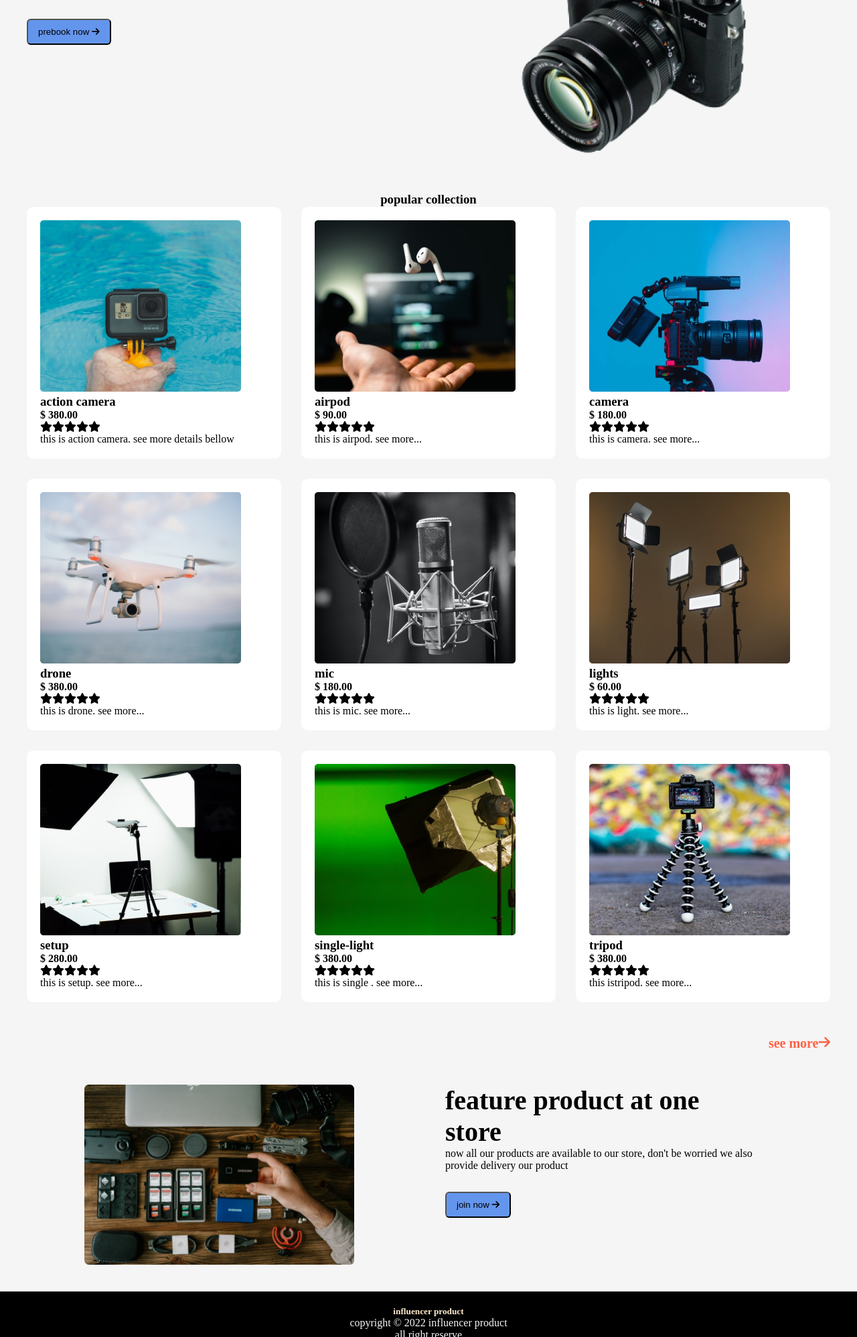
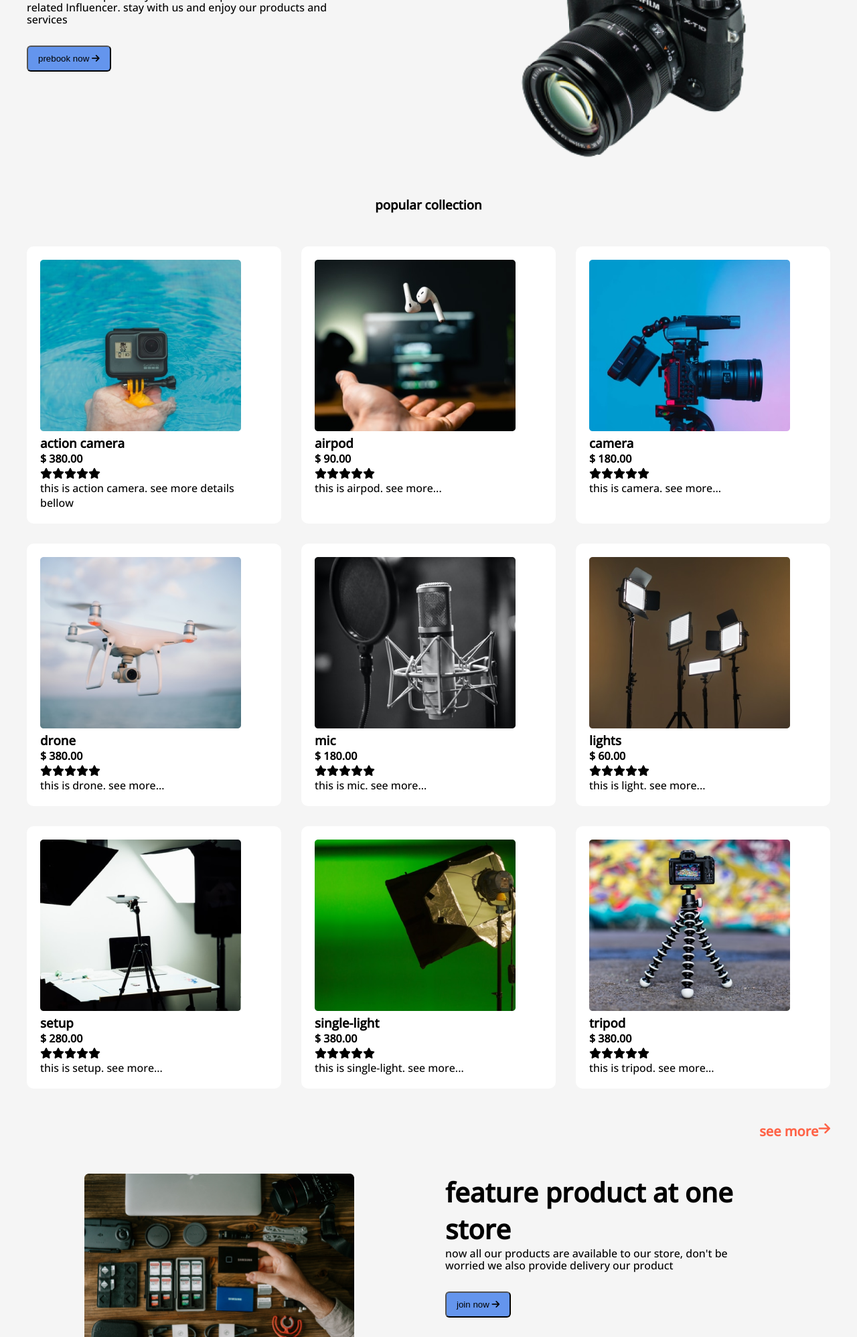
Before and after one commit to Habib255/ph-project2, a plain HTML site: page index.html in a window 1280 px wide. Shown: the part 239-2236 px from the top of the page at 67% size. Drawn offline with nearby package versions, Linux system fonts and the light colour scheme.

Commit message:
added details

```diff
--- a/index.html
+++ b/index.html
@@ -8,9 +8,15 @@
         project 2
     </title>
     <link rel="stylesheet" href="style.css">
+    <link rel="preconnect" href="https://fonts.googleapis.com">
+<link rel="preconnect" href="https://fonts.gstatic.com" crossorigin>
+<link href="https://fonts.googleapis.com/css2?family=Open+Sans:wght@500&display=swap" rel="stylesheet">
     <script src="https://kit.fontawesome.com/08f6670ef7.js" crossorigin="anonymous"></script>
+
 </head>
+
 <body>
+    <!-- ==========header========= -->
     <header>
         <nav class="container">
             <div class="small-heading">
@@ -30,26 +36,34 @@
             </div>
         </nav>
     </header>
+
+<!-- ============== 1st section =========== -->
+
     <section class="container">
-       <div class="details">
+       <div class="intro">
          <div class="banner">
             <h1>Start your Journey as Influencer</h1>
-            <p>we are here to provide you the all sevice
-                 related Influencer. stay with us and enjoy our service</p>
+            <p>we are here to provide you the all the products and services
+                 related Influencer. stay with us and enjoy our products and services</p>
                  <a href="http://" target="_blank"> <button class="button">prebook now <i class="fas fa-arrow-right"></i></button></a>
 
           </div>
-         <div class="image">
+         <div class="intro-image">
             <img src="images/main-camera.png" alt="camera dslr">
           </div>
        </div>
-    </section>
+ </section>
+
+<!-- =============== 2nd  section============= -->
+
     <section class="container">
         <h3 class="collection">popular collection</h3>
 
     </section>
 
-    <section class="container abcd">
+    <!-- =============== 3rd  section============= -->
+
+    <section class="container product-details">
         <div class="product1">
             <div class="image-div">
                  <img src="images/action.png" alt="">
@@ -61,6 +75,8 @@
                 <p>this is action camera. see more details bellow</p>
             </div>
         </div>
+
+
         <div class="product1">
             <div class="image-div">
                  <img src="images/airpod.png" alt="">
@@ -72,6 +88,8 @@
                 <p>this is airpod. see more...</p>
             </div>
         </div>
+
+
         <div class="product1">
             <div class="image-div">
                  <img src="images/camera.png" alt="">
@@ -83,6 +101,8 @@
                 <p>this is camera. see more...</p>
             </div>
         </div>
+
+
         <div class="product1">
             <div class="image-div">
                  <img src="images/drone.png" alt="">
@@ -94,6 +114,8 @@
                 <p>this is drone. see more...</p>
             </div>
         </div>
+
+
         <div class="product1">
             <div class="image-div">
                  <img src="images/mic.png" alt="">
@@ -105,6 +127,8 @@
                 <p>this is mic. see more...</p>
             </div>
         </div>
+
+
         <div class="product1">
             <div class="image-div">
                  <img src="images/lights.png" alt="">
@@ -116,6 +140,8 @@
                 <p>this is light. see more...</p>
             </div>
         </div>
+
+
         <div class="product1">
             <div class="image-div">
                  <img src="images/setup.png" alt="">
@@ -127,6 +153,8 @@
                 <p>this is setup. see more...</p>
             </div>
         </div>
+
+
         <div class="product1">
             <div class="image-div">
                  <img src="images/single-light.png" alt="">
@@ -135,9 +163,11 @@
                 <h3>single-light</h3>
                 <h4>&dollar; 380.00</h4>
                 <p> <i class="fas fa-star"></i><i class="fas fa-star"></i><i class="fas fa-star"></i><i class="fas fa-star"></i><i class="fas fa-star"></i></p>
-                <p>this is single . see more...</p>
+                <p>this is single-light. see more...</p>
             </div>
         </div>
+
+
         <div class="product1">
             <div class="image-div">
                  <img src="images/tripod.png" alt="">
@@ -146,20 +176,26 @@
                 <h3>tripod</h3>
                 <h4>&dollar; 380.00</h4>
                 <p> <i class="fas fa-star"></i><i class="fas fa-star"></i><i class="fas fa-star"></i><i class="fas fa-star"></i><i class="fas fa-star"></i></p>
-                <p>this istripod. see more...</p>
+                <p>this is tripod. see more...</p>
             </div>
         </div>
-    </section>
+   </section>
+
+  <!-- =============== 4th  section ============= -->
+
+
 
     <section class="container">
         <div><h5>see more <i class="fas fa-arrow-right"></i></h5></div>
     </section>
 
+      <!-- =============== 5th  section============= -->
+
 
 
     <section class="container">
-        <div class="details">
-            <div class="image">
+        <div class="intro">
+            <div class="intro-image">
                 <img src="images/gear.png" alt="some products">
               </div>
 
@@ -175,17 +211,22 @@
         </div>
      </section>
 
+
+       <!-- =============== footer ============= -->
+
+
      <footer>
          <h5>influencer product</h5>
          <p>copyright &copy; 2022 influencer product <br>all right reserve</p>
-         <p class="icon navbar">
+         <div class="icon navbar">
+             <!-- ====common design with nab====== -->
              <ul>
             <li><a href=""> <i class="fab fa-facebook"></i> </a></li>
              <li><a href=""> <i class="fab fa-instagram-square"></i> </a></li>
              <li><a href=""> <i class="fab fa-youtube"></i> </a></li>
              </ul>
 
-         </p>
+            </div>
      </footer>
 
 </body>
--- a/style.css
+++ b/style.css
@@ -5,7 +5,10 @@
 }
 body{
     background-color: whitesmoke;
+    font-family: 'Open Sans', sans-serif;
 }
+/* ======common design ======= */
+
 .container{
     max-width: 1200px;
     margin: 0 auto;
@@ -40,7 +43,7 @@ nav{
 }
 
 
-.details{
+.intro{
     display: grid;
   grid-template-columns: 1fr 1fr;
   gap: 50px;
@@ -65,14 +68,17 @@ nav{
 }
 
 
-.image{
+.intro-image{
+    /* background-image: url(images/Circle\ design.svg);
+    background-repeat: no-repeat;
+    background-position: center; */
   display: flex;
   justify-content: center;
   align-items: flex-end;
   margin-bottom: 40px;
 
 }
-.image img{
+.intro-image img{
     width: 70%;
 }
 
@@ -80,11 +86,12 @@ nav{
     display: flex;
     justify-content: center;
     align-items: center;
+    margin-bottom: 50px;
 
 }
 
 
-.abcd{
+.product-details{
     display: grid;
     grid-template-columns: repeat(3,1fr);
     gap: 30px;
@@ -108,6 +115,9 @@ nav{
     margin-bottom: 50px;
     font-size: 20px;
 }
+/* ------------
+-------footer-----
+----------------- */
 footer{
     width: 100%;
     background-color: black;
@@ -116,6 +126,7 @@ footer{
     flex-direction: column;
     justify-content: center;
     align-items: center;
+    gap: 10px;
 
 }
 
@@ -125,4 +136,5 @@ footer h5{
 footer p{
     color: whitesmoke;
     text-align: center;
+
 }
```
